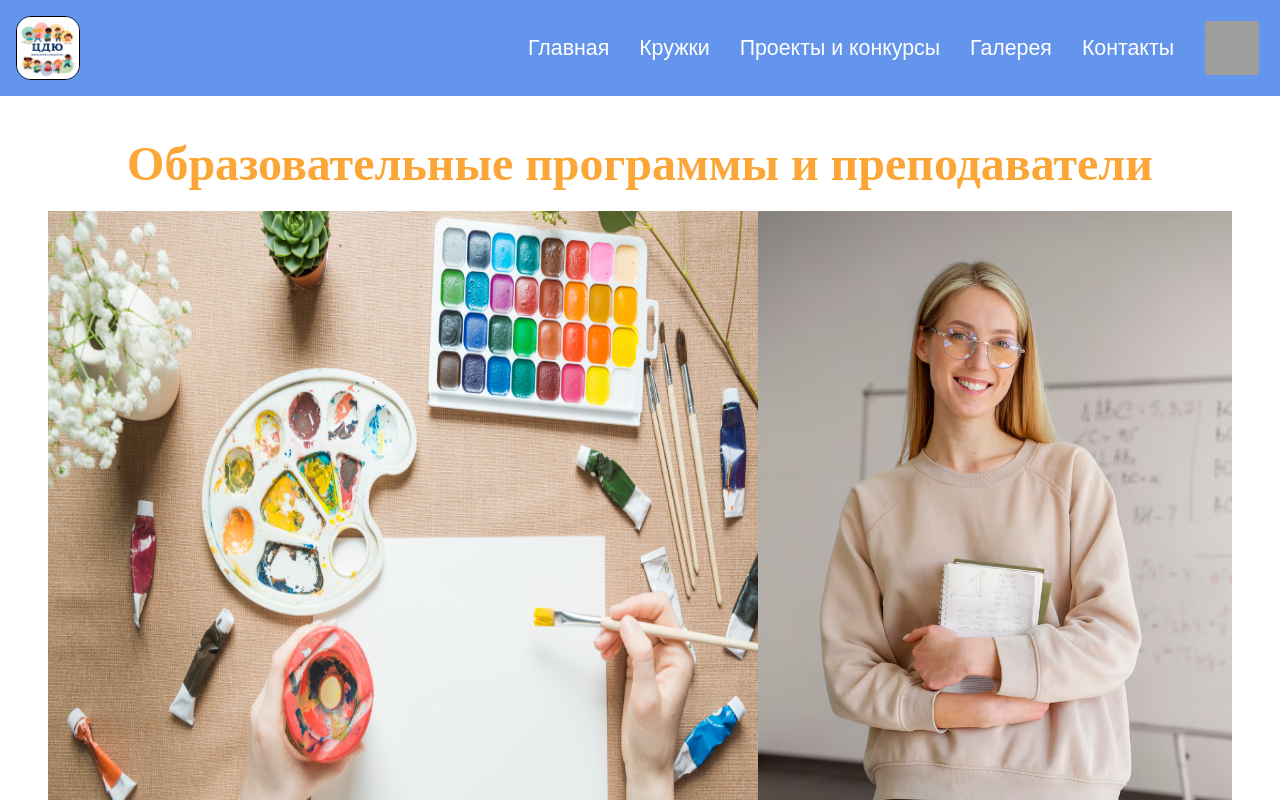
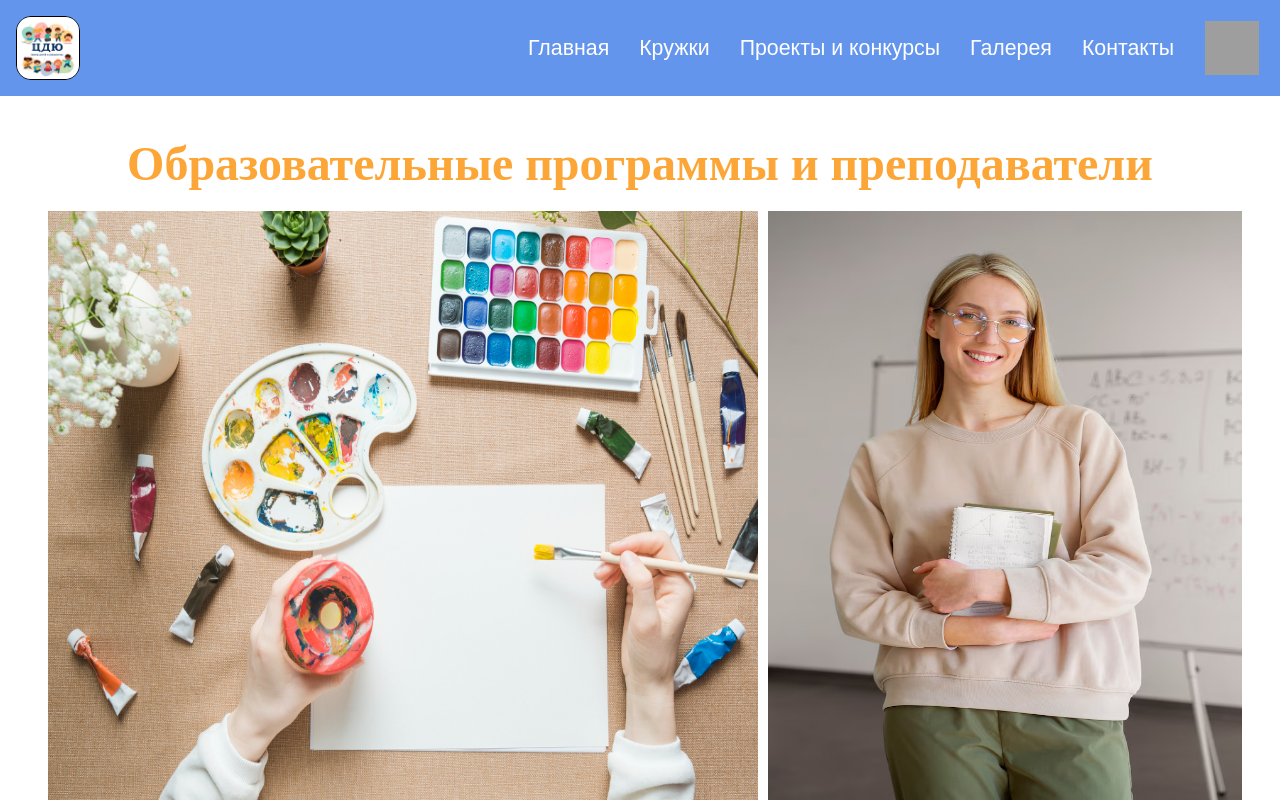
Before and after one commit to Veyyr3/Project-CDU, a React (Vite) app in the folder Project_CDU/: page / in a window 1280 px wide. Both pictures are taken after a click on the button "Кружки". Shown: the top 800 px of the page. Built offline with nearby package versions, Linux system fonts and the light colour scheme; grey boxes are pictures that could not be loaded.

Commit message:
style: changed flex to grid for MugsTeacher

```diff
--- a/Project_CDU/src/assets/scss/App.scss
+++ b/Project_CDU/src/assets/scss/App.scss
@@ -74,62 +74,26 @@
         width: 100%;
         color: var(--div-text);
 
-        // flex
-        display: flex;
-        flex-direction: column;
+        // grid
+        display: grid;
+        grid-template-columns: 60% 40%;
+        grid-template-rows: minmax(150px, 600px) auto;
         gap: 10px;
     }
 
-    // общий контейнер фото кружков и учителей
-    .container-imgs {
-        // flex
-        display: flex;
-        flex-direction: row;
-    }
-
-    // для контейнера с фото кружков
-    .container-img-mug {
-        width: 60%;
+    // для контейнера с фото кружков и учителей
+    .container-img-mug-teacher {
+        overflow: hidden;
 
         img {
+            display: block;
             width: 100%;
             height: 100%;
         }
     }
 
-    // для контейнера c фото учителей
-    .container-img-teacher {
-        width: 40%;
-
-        img {
-            width: 100%;
-            height: 100%;
-        }
-    }
-
-    // общий контейнер с подписи для кружков и учителей
-    .container-titles-for-imgs {
-        // flex
-        display: flex;
-        flex-direction: row;
-    }
-
-    // контейнер для подписи кружков
-    .container-title-imgs-mug {
-        background-color: var(--div-hat);
-        text-align: center;
-        width: 60%;
-    }
-
-    // контейнер для подписи учителей
-    .container-title-imgs-teacher {
-        background-color: var(--div-hat);
-        text-align: center;
-        width: 40%;
-    }
-
-    // контейнер для подписей учителей и кружков
-    .container-title-imgs {
+    // контейнер для подписи кружков и учителей
+    .container-title-for-imgs-mug-teacher {
         background-color: var(--div-hat);
         text-align: center;
     }
--- a/Project_CDU/src/components/ContainerMugsTeacher.jsx
+++ b/Project_CDU/src/components/ContainerMugsTeacher.jsx
@@ -4,12 +4,8 @@ export default function ContainerMugsTeacher({imgMugSrc, imgTeacherSrc, titleMug
     return (
         // главный контейнер для фотографий и подписи к ним
         <div className="main-container-imgs-titles">
-            {/* контейнер для фото кружков и учителей */}
-            <div className="container-imgs">
-
-
             {/* контейнер для фото кружка */}
-                <div className="container-img-mug">
+            <div className="container-img-mug-teacher">
                 <img src={imgMugSrc} alt="" />
                 {/* контейнер для краткого описания фото (изначально он невидим) */}
                 <div className="container-hiden-discription-mug">
@@ -17,38 +13,24 @@ export default function ContainerMugsTeacher({imgMugSrc, imgTeacherSrc, titleMug
                 </div>
             </div>
 
-
             {/* контейнер для фото учителя */}
-                <div className="container-img-teacher">
+            <div className="container-img-mug-teacher">
                 <img src={imgTeacherSrc} alt="" />
                 {/* контейнер для краткого описания фото (изначально он невидим) */}
                 <div className="container-hiden-discription-teacher">
                     <p>{discTeacher}</p>
                 </div>
-
             </div>
 
-            </div>
-            {/* КОНЕЦ контейнер для фото кружков и учителей */}
-
-            {/* контейнер для подписей фотографий */}
-            <div className="container-titles-for-imgs">
-
-
             {/* контейнер подписи кружков */}
-                <div className="container-title-imgs-mug">
+            <div className="container-title-for-imgs-mug-teacher">
                 <h2>{titleMug}</h2>
             </div>
 
-
             {/* контейнер подписи учителей */}
-                <div className="container-title-imgs-teacher">
+            <div className="container-title-for-imgs-mug-teacher">
                 <h2>{titleTeacher}</h2>
             </div>
-
-
-            </div>
-            {/* КОНЕЦ контейнер для подписей фотографий */}
         </div>
         // КОНЕЦ главный контейнер для фотографий и подписи к ним
     );
--- a/Project_CDU/src/data.js
+++ b/Project_CDU/src/data.js
@@ -6,6 +6,7 @@
     import imgDrawTeacher from "./assets/Images/mugs_section/teachers/draw-teacher.jpg";
 // #endregion фото
 
+// текст для текстовой информации на сайте
 const text_for_container_text_info = [
     {
         titleText: "Добро пожаловать!",
@@ -20,6 +21,7 @@ const text_for_container_text_info = [
     },
 ];
 
+// текст для списка информации на сайте
 const text_for_container_list_info = [
     {
         titleText: "Наши цели:",
@@ -41,6 +43,7 @@ const text_for_container_list_info = [
     },
 ];
 
+// текст для кржуков и учителей
 const text_for_container_mugs_teacher = [
     {
         imgMugSrc: imgDraw,
```
Lines whose indentation alone changed are shown as unchanged.
